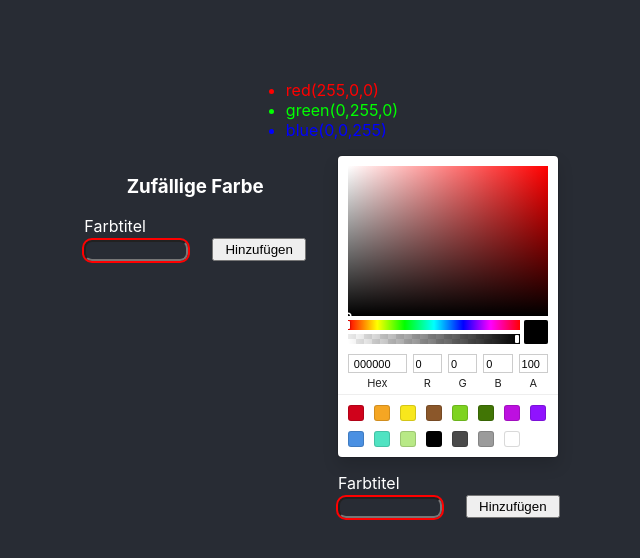
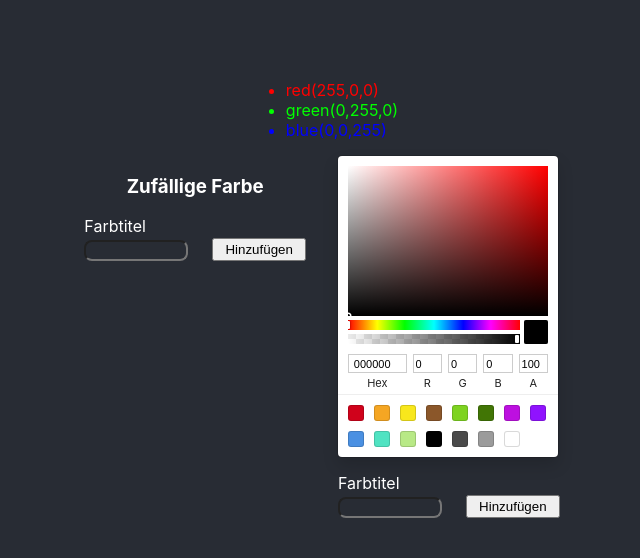
Before and after one commit to Okarashii/m293-react_lists, a React (Create React App) app: page / in a window 1280 px wide. Shown: the top 558 px of the page, without its empty margins (318-958 px from the left). Built offline with nearby package versions, Linux system fonts and the light colour scheme.

Commit message:
- anpassung bei Mount

```diff
--- a/src/components/ColorList/ColorList.jsx
+++ b/src/components/ColorList/ColorList.jsx
@@ -13,12 +13,17 @@ export default function ColorList() {
     }
 
     useEffect(() => {
-        document.getElementById("pickerName").addEventListener("focus", onInputFocus);
-        document.getElementById("randomName").addEventListener("focus", onInputFocus);
+        const randomInput = randomNameInput.current;
+        const pickerInput = pickerNameInput.current;
+        randomInput.ariaInvalid = "";
+        pickerInput.ariaInvalid = "";
+
+        randomInput.addEventListener("focus", onInputFocus);
+        pickerInput.addEventListener("focus", onInputFocus);
 
         return (() => {
-            document.getElementById("pickerName").removeEventListener("focus", onInputFocus);
-            document.getElementById("randomName").removeEventListener("focus", onInputFocus);
+            randomInput.removeEventListener("focus", onInputFocus);
+            pickerInput.removeEventListener("focus", onInputFocus);
         });
     }, [])
 
```
